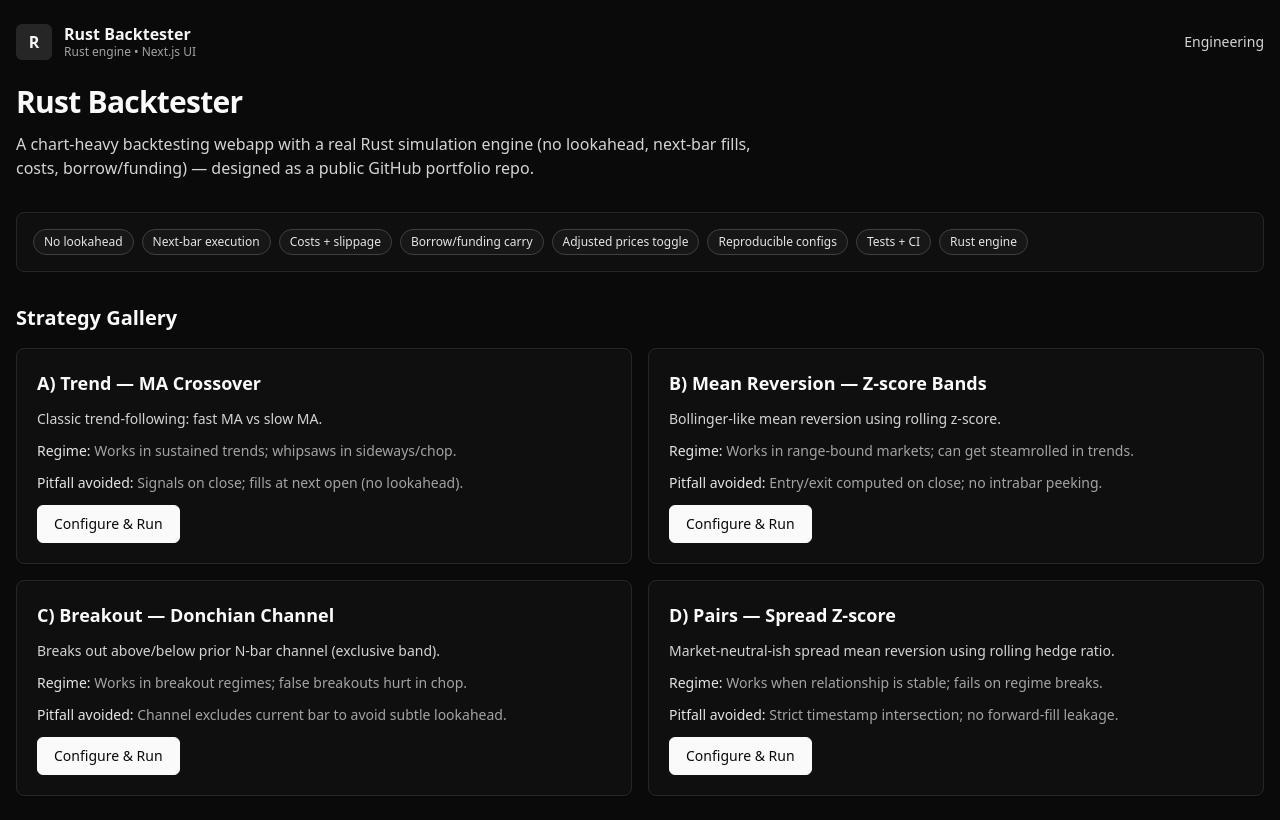
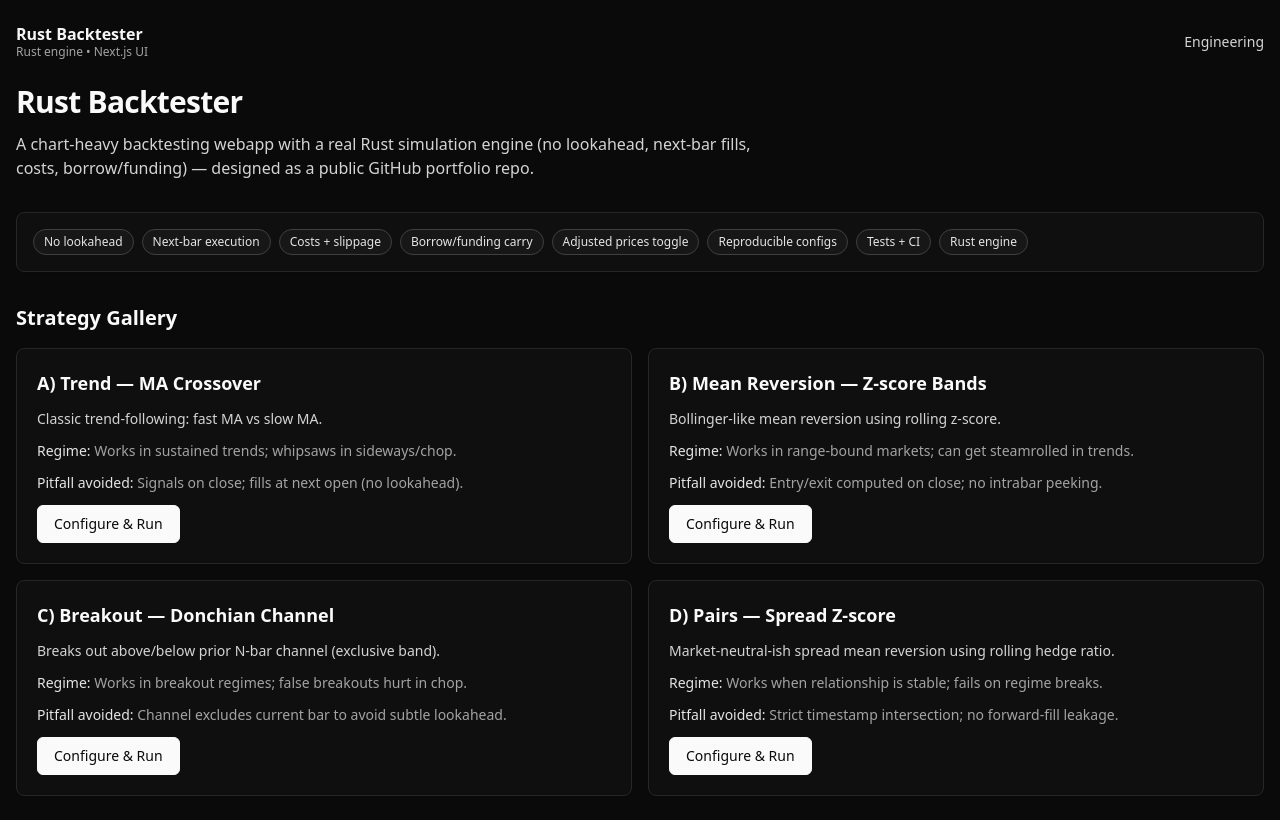
Before and after one commit to brubrudsi/rust-backtester, a Next.js app in the folder frontend/: page / in a window 1280 px wide. Built offline with nearby package versions, Linux system fonts and the light colour scheme; no server answers.

Commit message:
Remove nav monogram icon

```diff
--- a/frontend/components/nav.tsx
+++ b/frontend/components/nav.tsx
@@ -2,10 +2,7 @@
   return (
     <header className="flex items-center justify-between">
       <a href="/" className="no-underline">
-        <div className="flex items-center gap-3">
-          <div className="h-9 w-9 rounded-md bg-neutral-800 grid place-items-center font-semibold">
-            R
-          </div>
+        <div className="flex items-center">
           <div className="leading-tight">
             <div className="font-semibold">Rust Backtester</div>
             <div className="text-xs text-neutral-400">Rust engine • Next.js UI</div>
```
